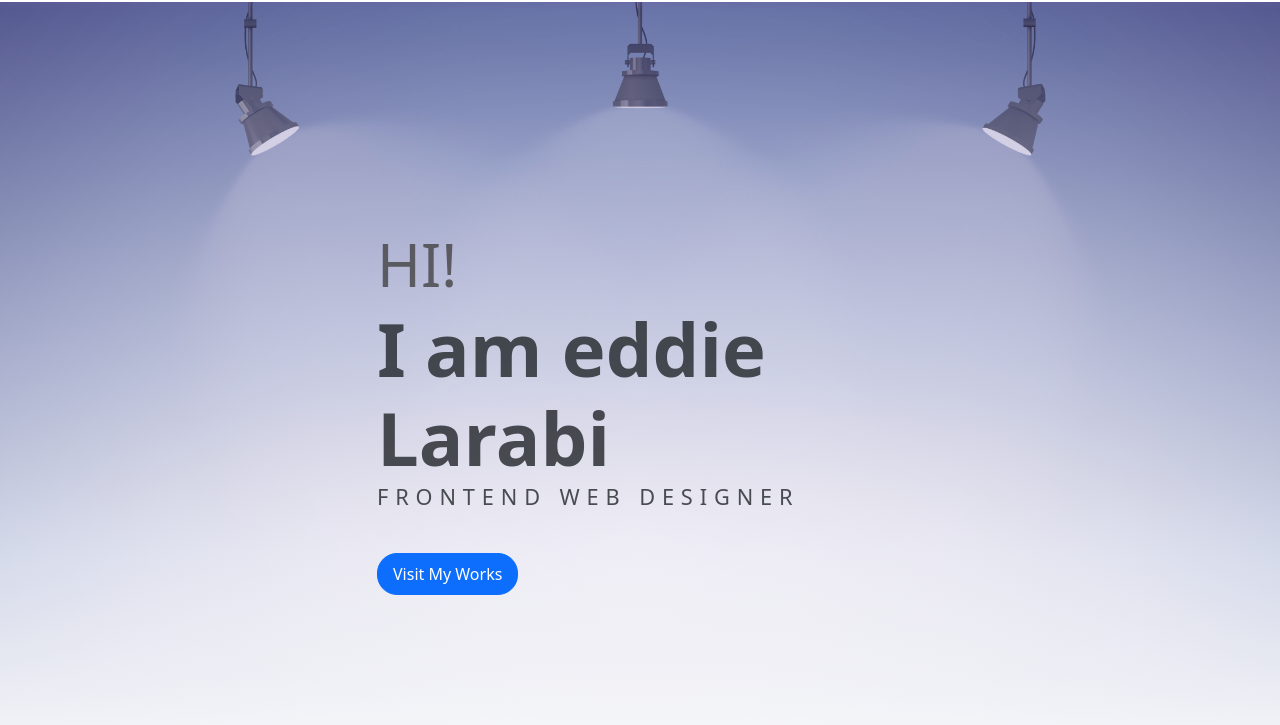
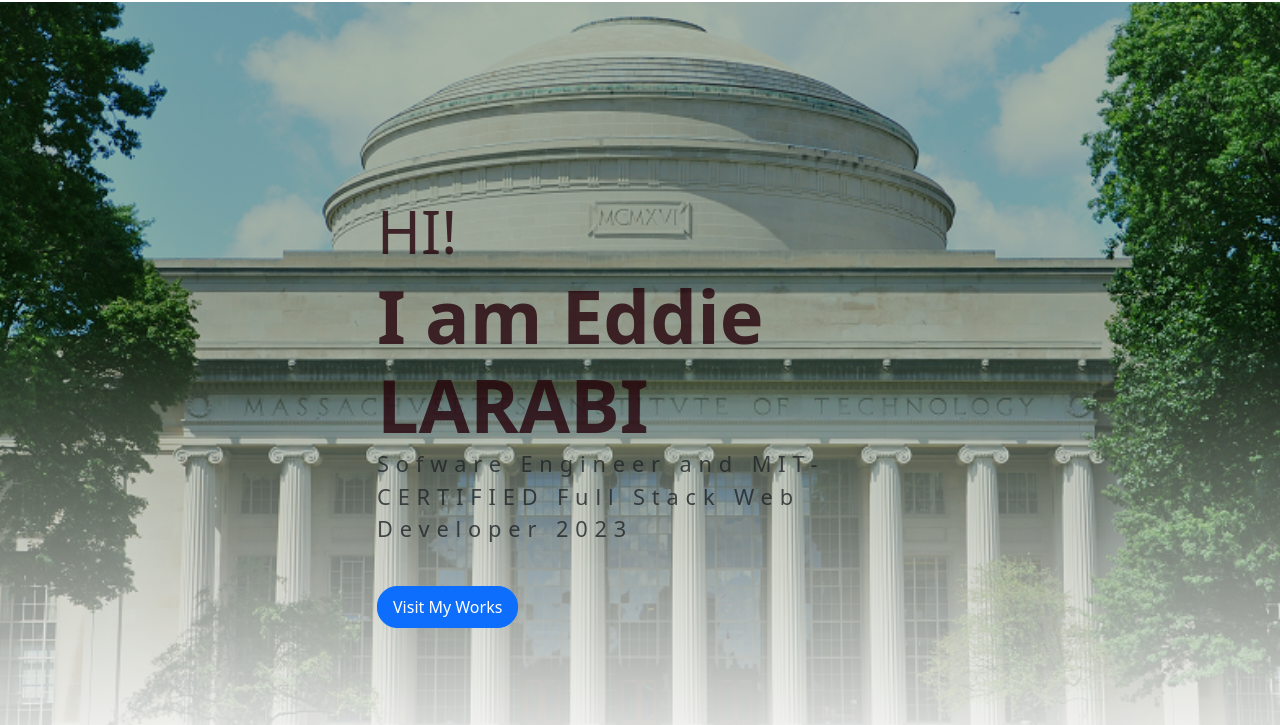
Before and after one commit to SElarabi/Portfolio, a plain HTML site: page index.html in a window 1280 px wide. Shown: the part 82-807 px from the top of the page. Drawn offline with nearby package versions, Linux system fonts and the light colour scheme.

Commit message:
upddated

```diff
--- a/index.html
+++ b/index.html
@@ -16,7 +16,8 @@
   <link rel="stylesheet" href="style.css" />
 </head>
 
-<body data-spy="scroll" data-target=".navbar" data-offset="40" id="home">
+<body data-spy="scroll" data-target=".navbar" data-offset="40" id="home" >
+
   <!--navbar-->
   <nav class="navbar sticky-top navbar-expand-md navbar-dark m-1" style="background-color: rgb(3, 32, 32)">
     <div class="container-fluid shadow-sm">
@@ -91,11 +92,12 @@
     <div class="header-content container">
       <h1 class="header-title">
         <span class="up">HI!</span>
-        <span class="down">I am eddie Larabi</span>
+        <span class="down">I am Eddie LARABI</span>
       </h1>
-      <p class="header-subtitle">FRONTEND WEB DESIGNER</p>
+      <p class="header-subtitle">Sofware Engineer and  MIT-CERTIFIED  Full Stack Web Developer 2023 </p>
+      <a href="https://selarabi.github.io/PacMen_Exercise/" class="btn btn-primary">Visit My Works</a>
 
-      <button class="btn btn-primary">Visit My Works</button>
+
     </div>
   </header><!-- end of page header -->
   <main class="text-bg-white text-start" style="padding: 2em">
@@ -107,7 +109,7 @@
       <!-- Profile image-->
       <div class="col-auto">
         <div class="smProfileImg">
-          <image class="smProfileImg" src="./pictures/mypic01.JPG " alt=" Eddie profile pic" />
+          <image class="smProfileImg" src="imgs/mypic01.JPG" alt=" Eddie profile pic" />
         </div>
       </div>
       <div class="col text-start align-content-center">
--- a/style.css
+++ b/style.css
@@ -38,7 +38,7 @@
 	-webkit-justify-content: center;
 	-ms-flex-pack: center;
 	justify-content: center;
-	background-image: url(imgs/header.jpg);
+	background-image: url(imgs/MITBannerHomepage.png);
 	background-size: cover;
 	background-repeat: no-repeat;
 	background-position: center center;
@@ -47,20 +47,15 @@
 .header .overlay {
 	position: absolute;
 	top: 0;
-	left: 0;
+	left: 0%;
 	width: 100%;
 	height: 100%;
-	background-image: -webkit-linear-gradient(
-		bottom,
-		#fff 0%,
-		rgba(105, 90, 166, 0.35) 99%,
-		rgba(105, 90, 166, 0.5) 100%
-	);
+
 	background-image: linear-gradient(
 		to top,
 		#fff 0%,
-		rgba(105, 90, 166, 0.35) 99%,
-		rgba(105, 90, 166, 0.5) 100%
+		rgba(5, 40, 2, 0.35) 60%,
+		rgba(5, 40, 2, 0.35) 100%
 	);
 }
 
@@ -76,7 +71,7 @@
 .header .header-content .header-title .up {
 	font-size: calc(30px + (60 - 30) * ((100vw - 300px) / (1300 - 300)));
 	font-weight: 500;
-	color: #444;
+	color: #25030b;
 	margin-bottom: 5px;
 	position: relative;
 	display: block;
@@ -108,7 +103,7 @@
 	font-size: 2.4rem;
 	font-weight: bold;
 	opacity: 0.8;
-	color: #212529;
+	color: #25030b;
 }
 
 .header-mini {
@@ -133,5 +128,5 @@
 	justify-content: center;
 	text-align: center;
 	padding: 1rem;
-	background: #0f0e17;
+	background: #25030b;
 }
```
